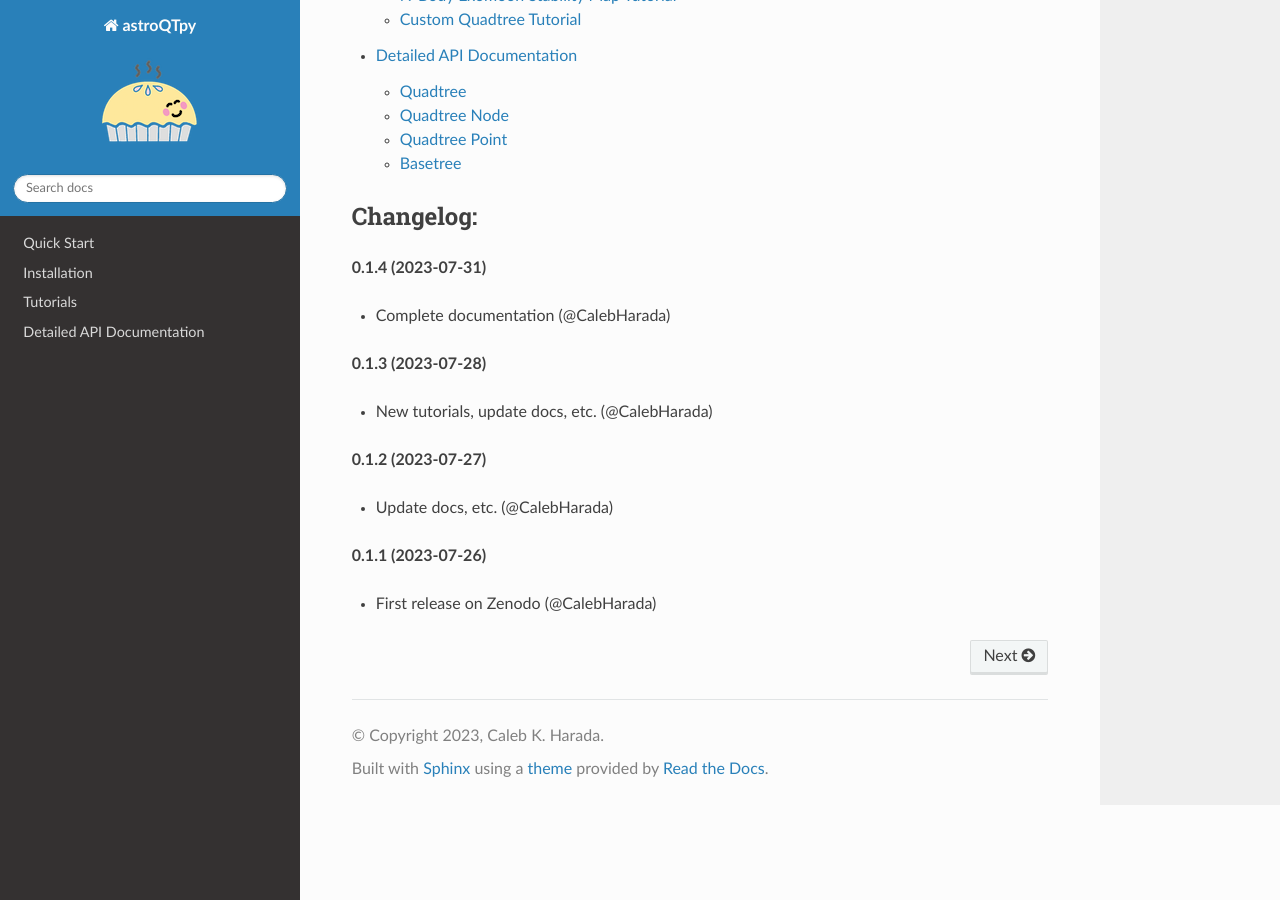
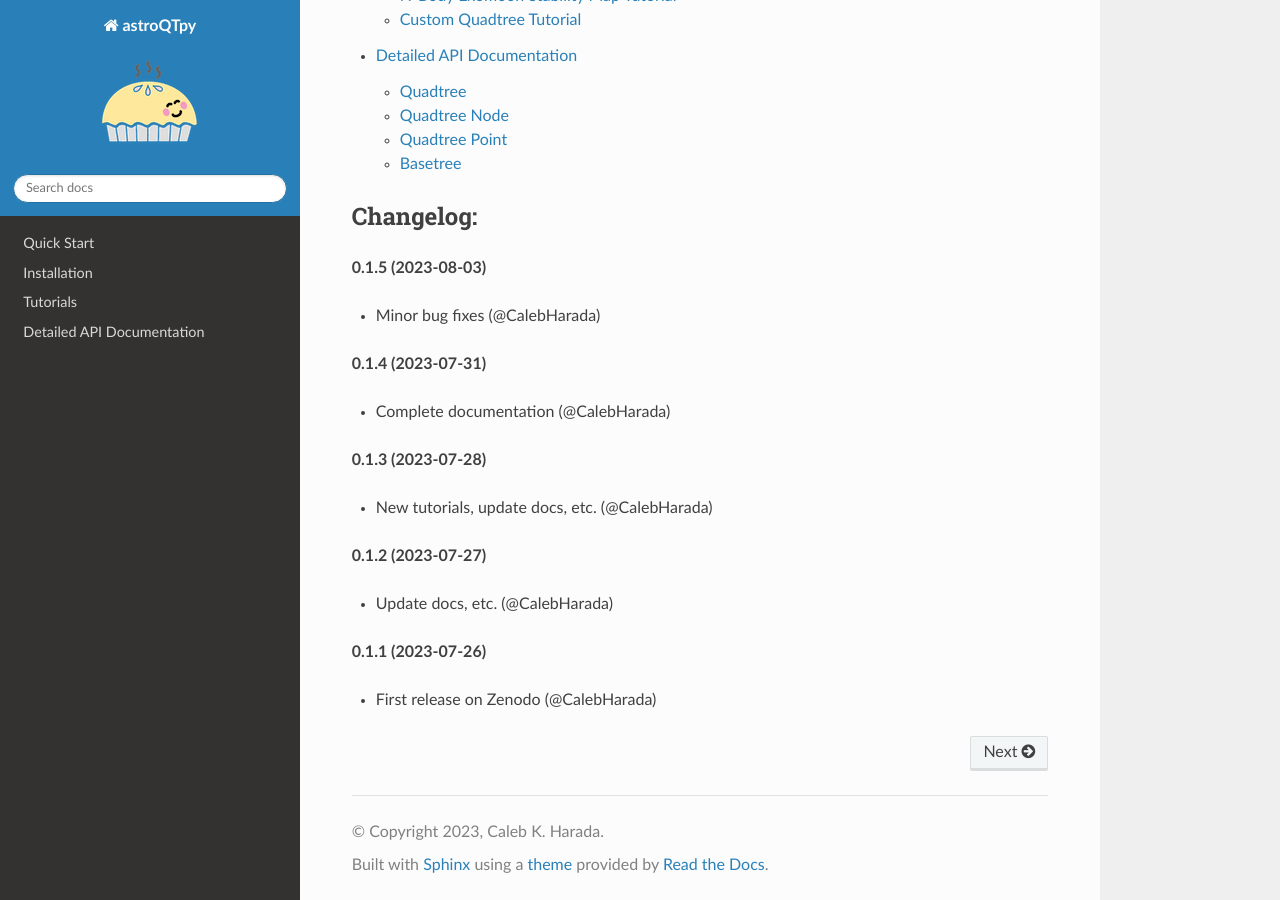
Before and after one commit to CalebHarada/astroQTpy, a Sphinx documentation site: the page built from docs/index.rst, in a window 1280 px wide and 900 px high, scrolled down 2785 px. Built offline with Sphinx 7.4.7 and the Read the Docs theme 2.0.0, drawn with Linux system fonts in a browser that asks for light colours.

Commit message:
fix show_points bug for emtpy nodes; update version number and changelog

```diff
--- a/astroqtpy/__init__.py
+++ b/astroqtpy/__init__.py
@@ -1,4 +1,4 @@
-__version__ = "0.1.4"
+__version__ = "0.1.5"
 
 ## TO DO:
 ##     - update readthedocs
--- a/docs/conf.py
+++ b/docs/conf.py
@@ -23,7 +23,7 @@
 root_doc = 'index'
 
 # The full version, including alpha/beta/rc tags
-release = '0.1.4'
+release = '0.1.5'
 
 
 # -- General configuration ---------------------------------------------------
--- a/docs/index.rst
+++ b/docs/index.rst
@@ -133,6 +133,10 @@
 Changelog:
 ++++++++++
 
+**0.1.5 (2023-08-03)**
+
+- Minor bug fixes (@CalebHarada)
+
 **0.1.4 (2023-07-31)**
 
 - Complete documentation (@CalebHarada)
```
Also changed, not shown: 1 other file.
